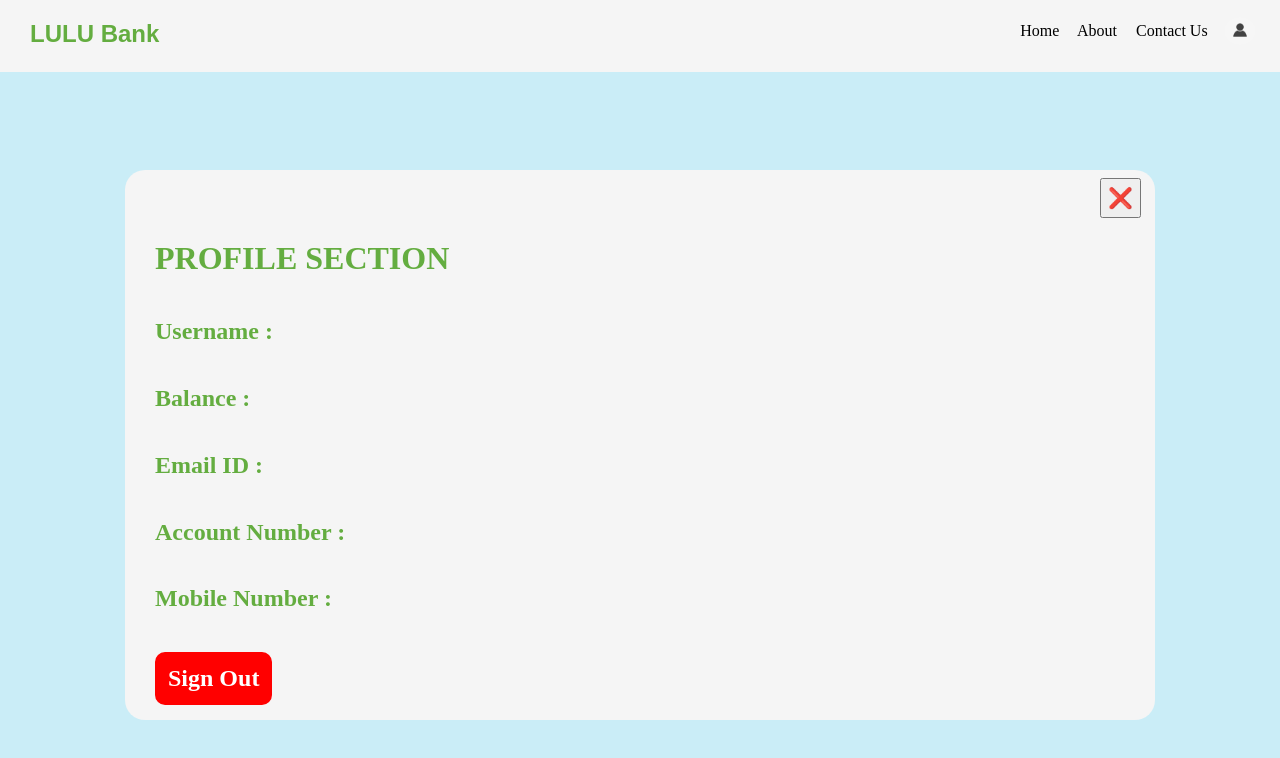
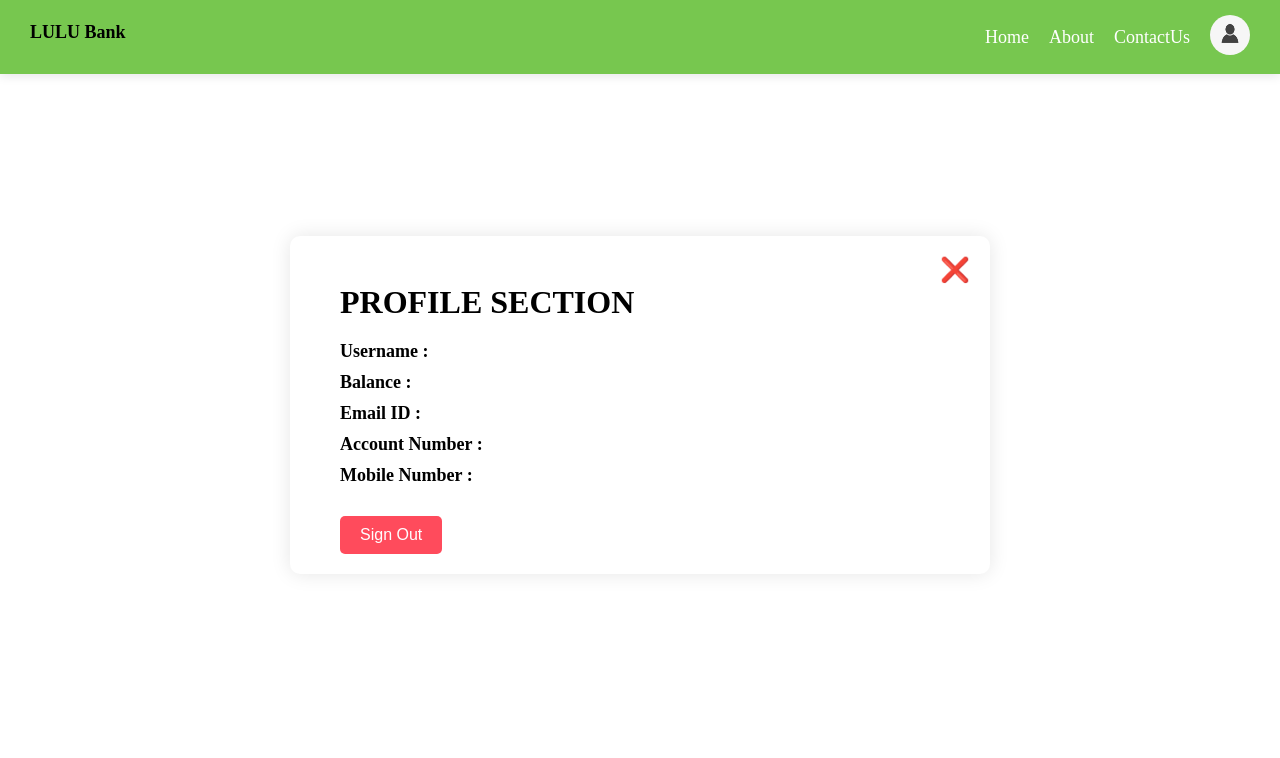
Before and after one commit to code-srikar/Lulu_Web, a website: page detail.html in a window 1280 px wide. Drawn offline with Linux system fonts and the light colour scheme; no server answers.

Commit message:
Profile updated

```diff
--- a/detail.css
+++ b/detail.css
@@ -1,150 +1,168 @@
-#mn {
-    position: absolute;
-    margin: auto;
-    size: 1000dp;
-    height: 100%;
-    width: 100%;
-    top: 0;
-    left: 0;
-    right: 0;
-    display: flex;
-    justify-content: center;
-    align-items: center;
-    background-color: rgba(202, 237, 247, 0.993);
+/* detail.css */
+
+/* Reset some default browser styles */
+body,
+h1,
+h2,
+h3,
+a,
+img,
+div,
+button {
+    margin: 0;
+    padding: 0;
+    border: 0;
+    box-sizing: border-box;
+    color: black;
+    min-width: none;
 }
 
-#det {
-    /* background-color: rgba(202,237,247,0.993); */
-    background-color: whitesmoke;
-    color: rgb(100, 173, 64);
-    position: relative;
-    margin-top: 7%;
-    height: 550px;
-    width: 1000px;
+/* Container styles */
+#mn {
+    width: 100%;
+    height: 100%;
     display: flex;
     flex-direction: column;
-    /* justify-content: center; */
-    /* align-items: center; */
-    /* align-content: space-around; */
-    border-radius: 20px;
-    padding-left: 30px;
-}
-
-#signout {
-    background-color: red;
-    color: white;
-    padding: 10px;
-    border-radius: 10px;
-    border-color: red;
-    border-style: solid;
-}
-
-#signout:hover {
-    cursor: pointer;
-    border-color: whitesmoke;
-    border-style: solid;
 }
 
 #mn1 {
-    position: absolute;
-    margin: auto;
-    size: 1000dp;
+    margin: 0px;
+    width: 100%;
     height: 100%;
-    width: 100%;
-    top: 0;
-    left: 0;
-    right: 0;
-    justify-content: center;
-    background-color: rgba(202, 237, 247, 0.993);
+    display: flex;
+    flex-direction: column;
+    margin-bottom: 50px;
 }
 
-#imag {
-    position: relative;
-    top: 12px;
-    height: 85px;
+/* Navigation bar styles */
+#bx2 {
+    background-color: rgb(119, 199, 79);
+    color: white;
+    display: flex;
+    justify-content: space-between;
+    align-items: center;
+    padding: 15px 30px;
+    box-shadow: 0 2px 10px rgba(0, 0, 0, 0.1);
 }
 
-#bx2 {
+#dtl {
     display: flex;
-    background-color: whitesmoke;
-    height: 9%;
-    width: auto;
+    align-items: center;
 }
 
-#dtr,
-#dtl {
-    position: relative;
-    display: inline-block;
-    width: 49%;
-    height: auto;
+#btn {
+    background-color: #ff4b5c;
+    color: white;
+    padding: 10px 20px;
+    border: none;
+    border-radius: 5px;
+    cursor: pointer;
+    transition: background-color 0.3s;
 }
 
-#flexitem {
-    position: relative;
-    top: 5px;
-    width: 75px;
-    text-align: end;
-}
-
-#imp {
-    position: relative;
-    border-radius: 50%;
-    height: 28px;
-    top: 10px;
-    margin-left: 10px;
-    margin-right: 10px;
-}
-
-#so {
-    position: relative;
-    width: 32px;
-    height: 28px;
-    text-align: right;
-    justify-content: space-evenly;
-    right: 10px;
-    width: 30px;
-}
-
-#lul {
-    color: rgb(100, 173, 64);
-    font-family: sans-serif;
-    margin-top: 20px;
-    justify-content: center;
-    margin-left: 30px;
-}
-
-#st {
-    position: relative;
-    top: 10px;
-    display: flex;
-    justify-content: end;
-    margin-right: 15px;
+#btn:hover {
+    background-color: #ff3a4a;
 }
 
 #dtr {
     display: flex;
-    top: 7px;
-    justify-content: end;
+    align-items: center;
+    justify-content: flex-end;
+    /* Align items to the right */
+    flex: 1;
 }
 
-a {
-    color: black;
+#st {
+    display: flex;
+    gap: 20px;
+    margin-right: 20px;
+}
+
+#flexitem {
+    flex: 1;
+}
+
+#flexitem a {
+    color: white;
+    font-size: 18px;
     text-decoration: none;
+    transition: color 0.3s;
+    text-align: center;
+    display: block;
+}
 
+#flexitem a:hover {
+    color: #ffdd57;
+}
+
+#so {
+    display: flex;
+    align-items: center;
+}
+
+#so a img {
+    width: 40px;
+    height: 40px;
+    border-radius: 50%;
+    transition: transform 0.3s;
+}
+
+#so a img:hover {
+    transform: scale(1.1);
+}
+
+/* Profile section styles */
+#det {
+    margin: auto;
+    margin-top: 7rem;
+    padding-top: 50px;
+    width: 700px;
+    /* margin: auto; */
+    padding: 20px;
+    background-color: #fff;
+    border-radius: 10px;
+    box-shadow: 0 0 20px rgba(0, 0, 0, 0.1);
+    text-align: start;
+    padding-left: 50px;
 }
 
 .close {
-    margin-top: 8.5px;
-    margin-left: 94.5%;
+    text-align: right;
 }
 
 .clsbut {
-    font-size: 20px;
-    font-family: 'Times New Roman', Times, serif;
-    color: white;
-    padding: 6px;
+    background: none;
+    border: none;
+    font-size: 24px;
+    cursor: pointer;
 }
 
 .clsbut:hover {
+    color: #ff4b5c;
+}
+
+h1 {
+    margin-bottom: 20px;
+}
+
+h2 {
+    font-size: 18px;
+    margin-bottom: 10px;
+}
+
+/* Sign out button */
+#signout {
+    background-color: #ff4b5c;
+    color: white;
+    padding: 10px 20px;
+    border: none;
+    border-radius: 5px;
     cursor: pointer;
+    font-size: 16px;
+    transition: background-color 0.3s;
+    margin-top: 20px;
 }
+
+#signout:hover {
+    background-color: #ff3a4a;
+}
--- a/detail.html
+++ b/detail.html
@@ -22,7 +22,7 @@
                         <div id="flexitem" style="text-align: center;"><a style="cursor: pointer;"
                                 onclick="window.location.replace('about.html')">About</a></div>
                         <div id="flexitem" style="text-align: center;"><a style="cursor: pointer;"
-                                onclick="window.location.replace('contactus.html')">Contact Us </a></div>
+                                onclick="window.location.replace('contactus.html')">ContactUs</a></div>
                     </div>
                     <div id="so">
                         <a style="cursor: pointer;" onclick="window.location.replace('detail.html')">
@@ -43,13 +43,12 @@
             <h2>Account Number : <span id="accno"></span></h2>
             <h2>Mobile Number : <span id="mbno"></span></h2>
             <div>
-                <h2 id="signout" style="width: fit-content;">Sign Out</h2>
+                <button id="signout">Sign Out</button>
             </div>
         </div>
     </div>
 </body>
 <script type="module">
-
     import { initializeApp } from "https://www.gstatic.com/firebasejs/10.8.0/firebase-app.js";
     import { getAuth, signOut } from "https://www.gstatic.com/firebasejs/10.8.0/firebase-auth.js";
     import { getFirestore, doc, getDoc } from "https://www.gstatic.com/firebasejs/10.8.0/firebase-firestore.js";
```
Also changed, not shown: byte.html (+1 -0 lines), sip.css (+47 -2 lines), sip.html (+56 -24 lines).
